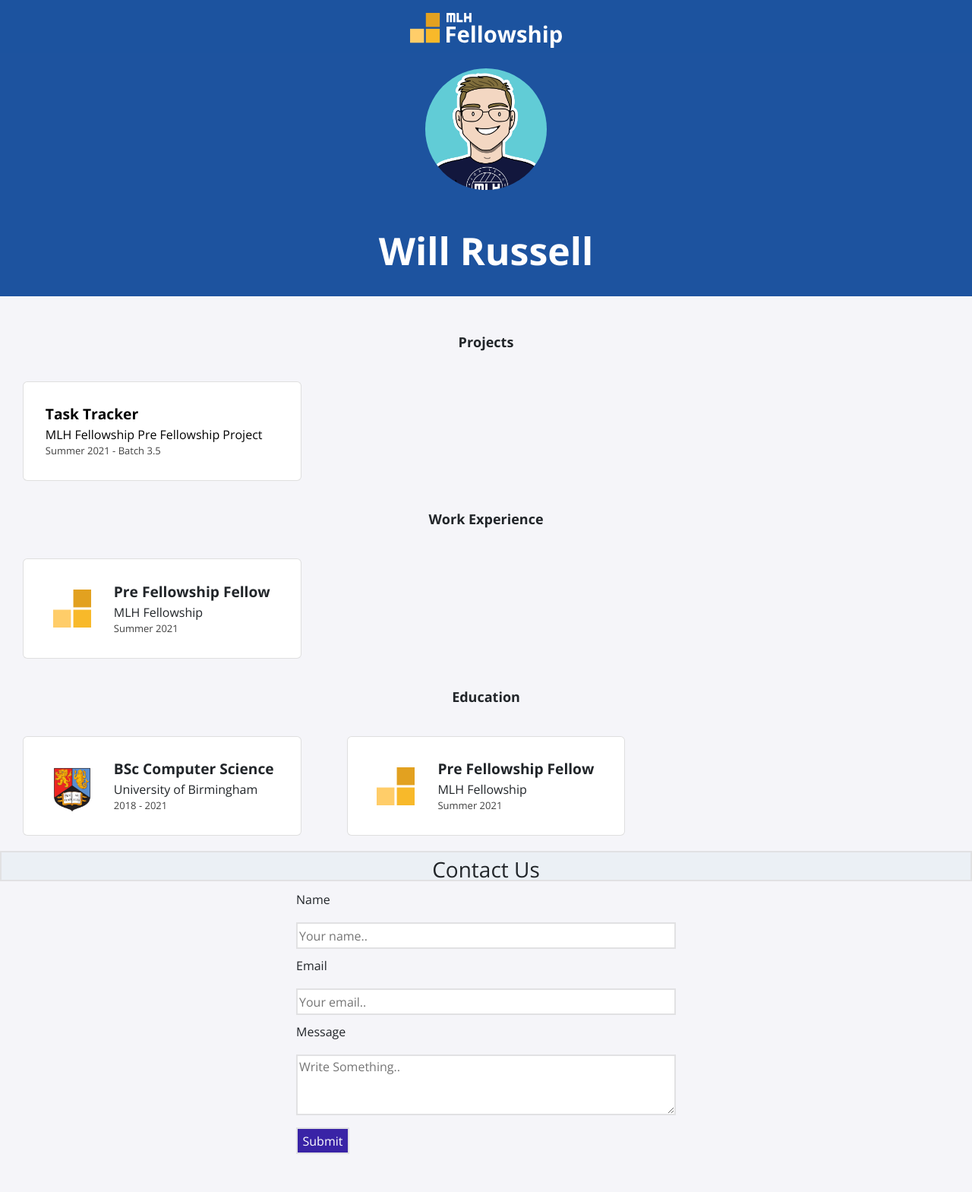
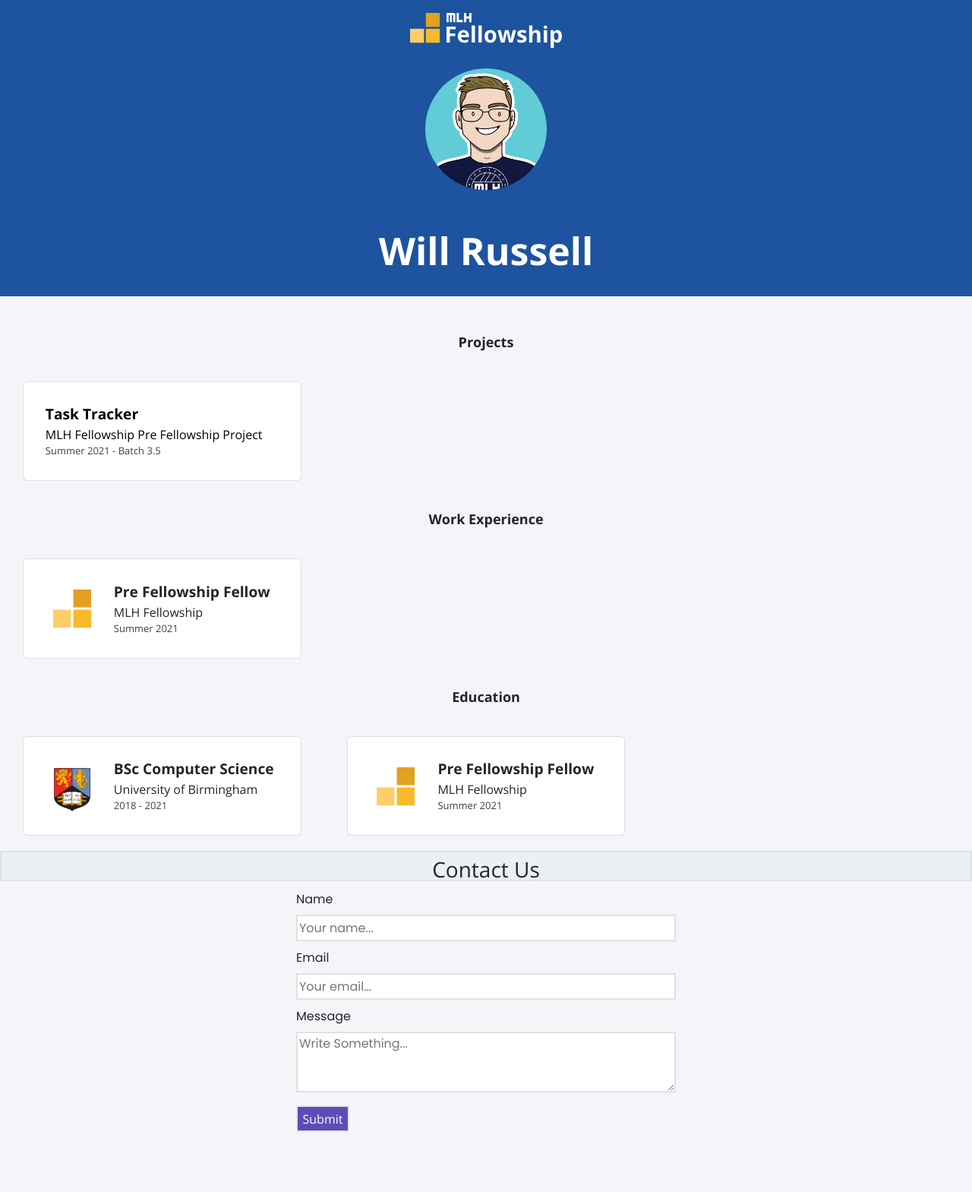
Before and after one commit to MLH-Fellowship/pod-3.1.0-portfolio, a Jekyll site: the page built from index.html, in a window 1280 px wide. Shown: the whole page at 76% size. Built offline with Jekyll 4.4.1, drawn with Linux system fonts in a browser that asks for light colours; nearby versions of some CDN libraries; after the commit the page ends 1540 px from its top, so only the background shows below that.

Commit message:
test and style contact form

```diff
--- a/_includes/contact.html
+++ b/_includes/contact.html
@@ -1,4 +1,10 @@
 <style type="text/css" media="screen">
+@import url('https://fonts.googleapis.com/css2?family=Poppins&display=swap');
+
+    .contact{
+        font-family: 'Poppins', sans-serif;
+    }
+
     #heading {
       text-align: center;
       background-color: #ebf0f5;
@@ -15,7 +21,7 @@
         width: 500px;
     }
     .cfdiv {
-        margin-top: 10px;
+        /* margin-top: 10px; */
         margin-bottom: 10px;
     }
     input {
@@ -34,7 +40,12 @@
         background-color: #3923a6;
         color: white;
         border: 2px solid #e1e1e3;
+        outline: none;
+        opacity: 0.8;
+        transition: 0.5s;
     }
+
+    button:hover {opacity: 1.5}
   </style>
 
 <div class="contact">
@@ -42,11 +53,11 @@
     <div class="contactform">
         <form action="{{site.form_url}}" method="POST">
             <label>Name</label>
-            <div class="cfdiv"><input type="text" name="name" placeholder="Your name.." required="true"/></div>
+            <div class="cfdiv"><input type="text" name="name" placeholder="Your name..." required="true"/></div>
             <label>Email</label>
-            <div class="cfdiv"><input type="text" name="email" placeholder="Your email.." required="true"/></div>
+            <div class="cfdiv"><input type="email" name="email" placeholder="Your email..." required="true"/></div>
             <label>Message</label>
-            <div class="cfdiv"><textarea name="message" placeholder="Write Something.." required="true"></textarea></div>
+            <div class="cfdiv"><textarea name="message" placeholder="Write Something..." required="true"></textarea></div>
             <button type="submit">Submit</button>
         </form>
     </div>
--- a/index.html
+++ b/index.html
@@ -17,5 +17,4 @@
 
     {% include contact.html %}
 </body>
-
 </html>
```
Also changed, not shown: Gemfile.lock.
